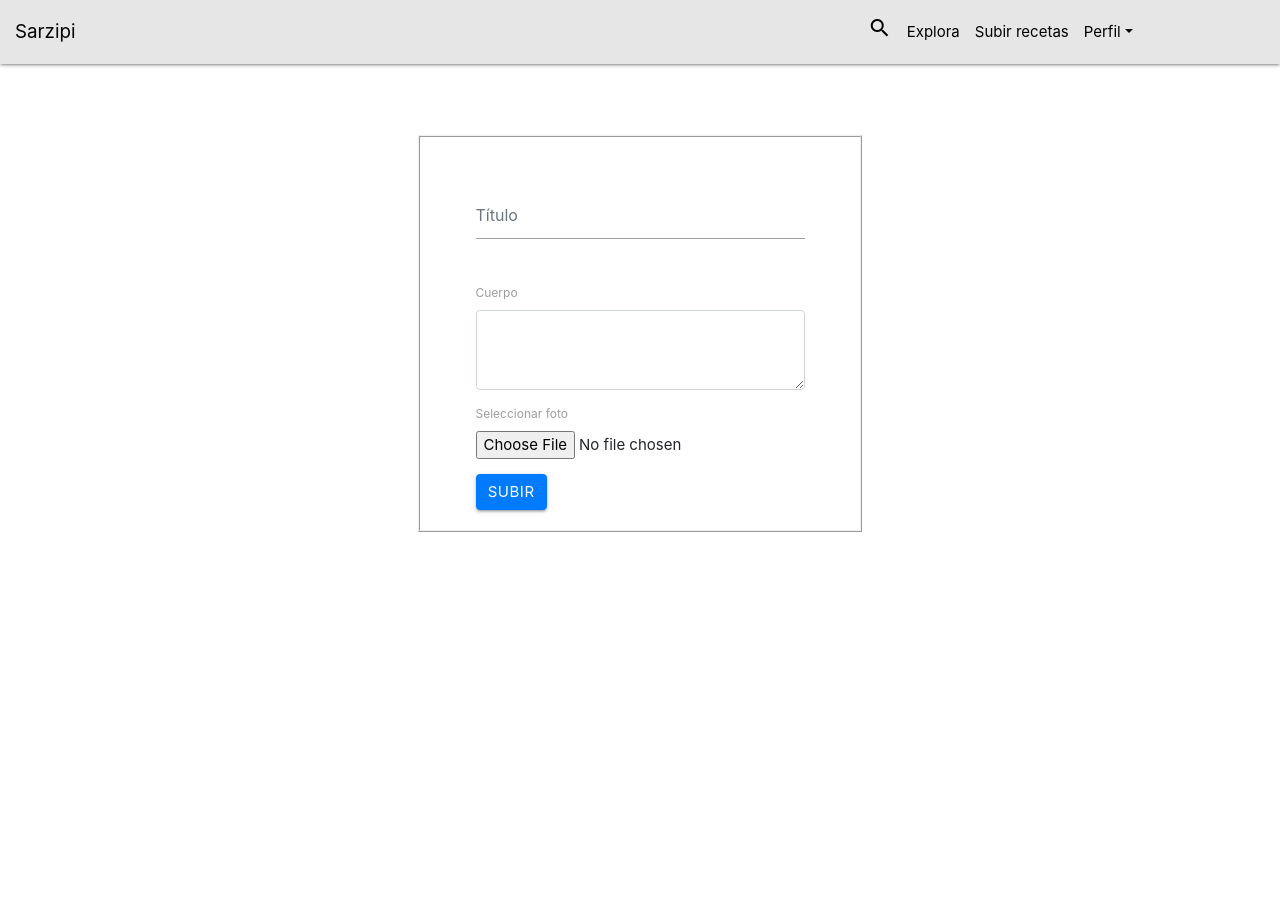
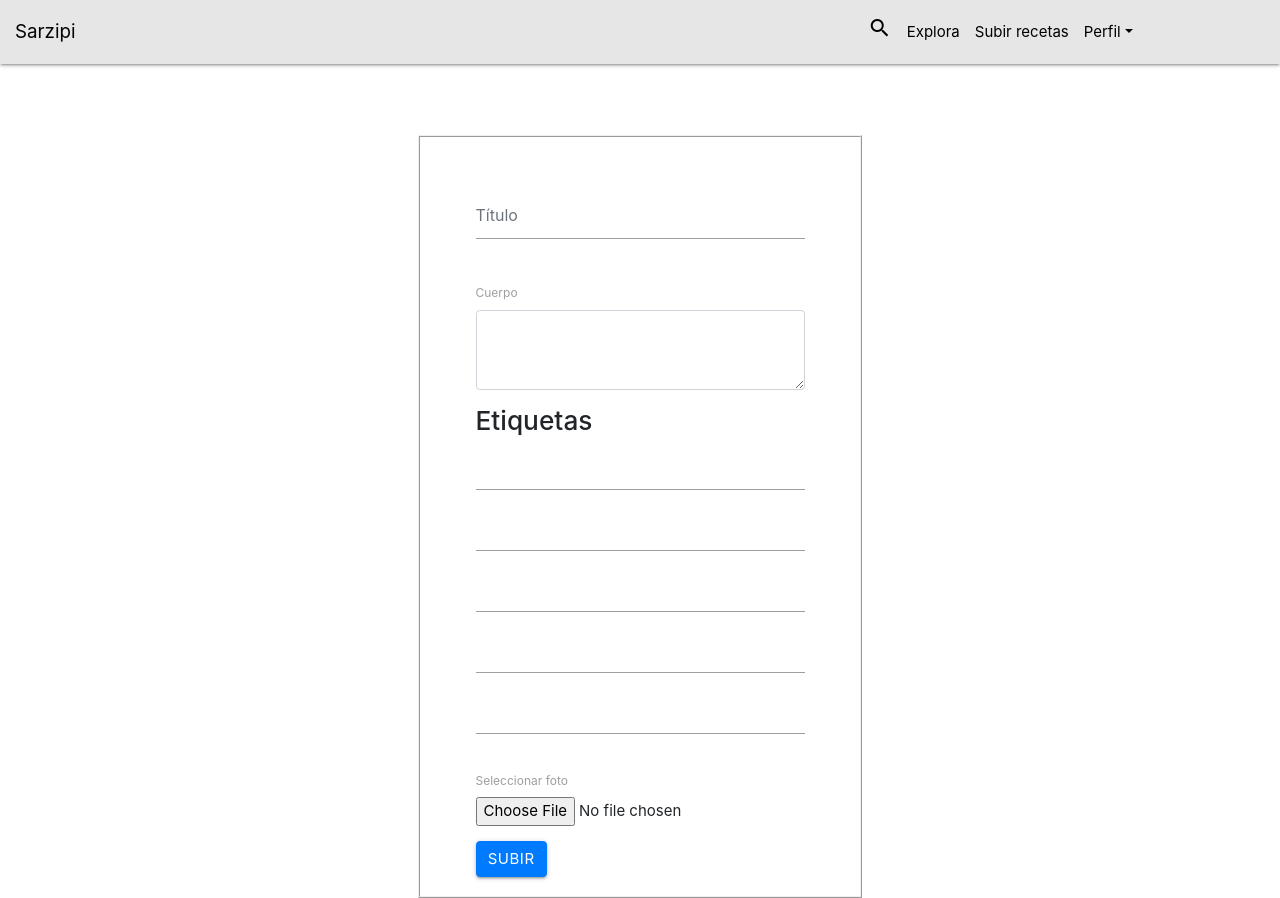
Before and after one commit to LeopoldoDeLaLlave/Sarzipi-TFG, a React (Create React App) app in the folder client/: page /create in a window 1280 px wide. Before the commit the page ends 800 px from the top, so only its background shows below. Built offline with nearby package versions, Linux system fonts and the light colour scheme; sample sign-in values are in the browser's storage; a web font is replaced by a local one.

Commit message:
Los posts se suben con etiquetas, estas de momento solo están en la base de datos, no se ven al abrir un post

```diff
--- a/client/src/components/screens/CreatePost.js
+++ b/client/src/components/screens/CreatePost.js
@@ -2,7 +2,7 @@ import React, { useState, useEffect } from 'react';
 import { useHistory } from 'react-router-dom';
 import axios from 'axios';
 import materialize from 'materialize-css';
-import { Form, Button} from 'react-bootstrap';
+import { Form, Button } from 'react-bootstrap';
 import { Helmet } from 'react-helmet';
 
 const CreatePost = () => {
@@ -17,22 +17,57 @@ const CreatePost = () => {
     const [image, setImage] = useState("");
     const [photo, setPhoto] = useState("");
 
+    const [etiqueta0, setEtiqueta0] = useState("");
+    const [etiqueta1, setEtiqueta1] = useState("");
+    const [etiqueta2, setEtiqueta2] = useState("");
+    const [etiqueta3, setEtiqueta3] = useState("");
+    const [etiqueta4, setEtiqueta4] = useState("");
+
+
     //Título de la página
     const TITLE = 'Subir Receta'
-    //Nos indica si la acción de pulsar like está siendo ejecutada en ese momento
+    //Nos indica si la acción de subir posts está siendo ejecutada en ese momento
     const [pulsado, setPulsado] = useState(false);
 
 
-    //Cuando se produce un cambio en foto se ejecuta este código
+    //Una vez subida la foto a cloudinary y conseguida su url, se ejecuta este
+    //código para guardar el post en la base de datos
     useEffect(() => {
 
 
         if (photo) {
 
+            //Aquí guardaremos las etiquetas del post
+            var etiquetas = [];
+
+            //vamos a llenar el array con las etiquetas
+            if(etiqueta0.replace(/\s/g, '').length > 0){
+                etiquetas.push(etiqueta0.replace(/\s/g, ''));
+            }
+
+            if(etiqueta1.replace(/\s/g, '').length > 0){
+                etiquetas.push(etiqueta1.replace(/\s/g, ''));
+            }
+
+            if(etiqueta2.replace(/\s/g, '').length > 0){
+                etiquetas.push(etiqueta2.replace(/\s/g, ''));
+            }
+
+            if(etiqueta3.replace(/\s/g, '').length > 0){
+                etiquetas.push(etiqueta3.replace(/\s/g, ''));
+            }
+
+            if(etiqueta4.replace(/\s/g, '').length > 0){
+                etiquetas.push(etiqueta4.replace(/\s/g, ''));
+            }
+
+
+
             const newPost = {
                 title,
                 body,
-                photo
+                photo,
+                etiquetas
             };
 
             axios.post('http://localhost:5000/createpost', newPost, {
@@ -44,6 +79,7 @@ const CreatePost = () => {
                 materialize.toast({ html: "Created post", classes: "##69f0ae green accent-2" });
                 history.push('/');
             }, (error) => {
+                console.log("hola");
                 console.log(error.response);
                 materialize.toast({ html: error.response.data.error, classes: "#b71c1c red darken-4" });
 
@@ -74,6 +110,29 @@ const CreatePost = () => {
         }
     }
 
+    //Se encarga de cambiar el valor de cada etiqueta
+    //para ello recibe el valor que va a tomar la etiqueta
+    //y el número de etiqueta al que le corresponde el valor
+    const ponerEtiquetas = (valor, nEtiqueta) => {
+        switch (nEtiqueta) {
+            case 0:
+                setEtiqueta0(valor);
+                break;
+            case 1:
+                setEtiqueta1(valor);
+                break;
+            case 2:
+                setEtiqueta2(valor);
+                break;
+            case 3:
+                setEtiqueta3(valor);
+                break;
+            case 4:
+                setEtiqueta4(valor);
+                break;
+        }
+
+    }
 
     return (
         <div >
@@ -101,6 +160,53 @@ const CreatePost = () => {
                         onChange={(e) => setBody(e.target.value)}
                         required />
                 </Form.Group>
+                <h3>Etiquetas</h3>
+                <Form.Group>
+
+                    <Form.Control type="text"
+                        value={etiqueta0}
+                        onChange={(e) => ponerEtiquetas(e.target.value, 0)}
+                    />
+
+                </Form.Group>
+                <Form.Group>
+
+                    <Form.Control type="text"
+                        value={etiqueta1}
+                        onChange={(e) => ponerEtiquetas(e.target.value, 1)}
+                    />
+
+                </Form.Group>
+                <Form.Group>
+
+                    <Form.Control type="text"
+                        value={etiqueta2}
+                        onChange={(e) => ponerEtiquetas(e.target.value, 2)}
+                    />
+
+                </Form.Group>
+
+                <Form.Group>
+
+                    <Form.Control type="text"
+                        value={etiqueta3}
+                        onChange={(e) => ponerEtiquetas(e.target.value, 3)}
+                    />
+
+                </Form.Group>
+
+                <Form.Group>
+
+                    <Form.Control type="text"
+                        value={etiqueta4}
+                        onChange={(e) => ponerEtiquetas(e.target.value, 4)}
+                    />
+
+                </Form.Group>
+
+
+
+                <br />
                 <Form.Group>
                     <Form.File id="exampleFormControlFile1"
                         label="Seleccionar foto"
```
Also changed, not shown: 2 other files (tests, documents, lock files or other folders).
